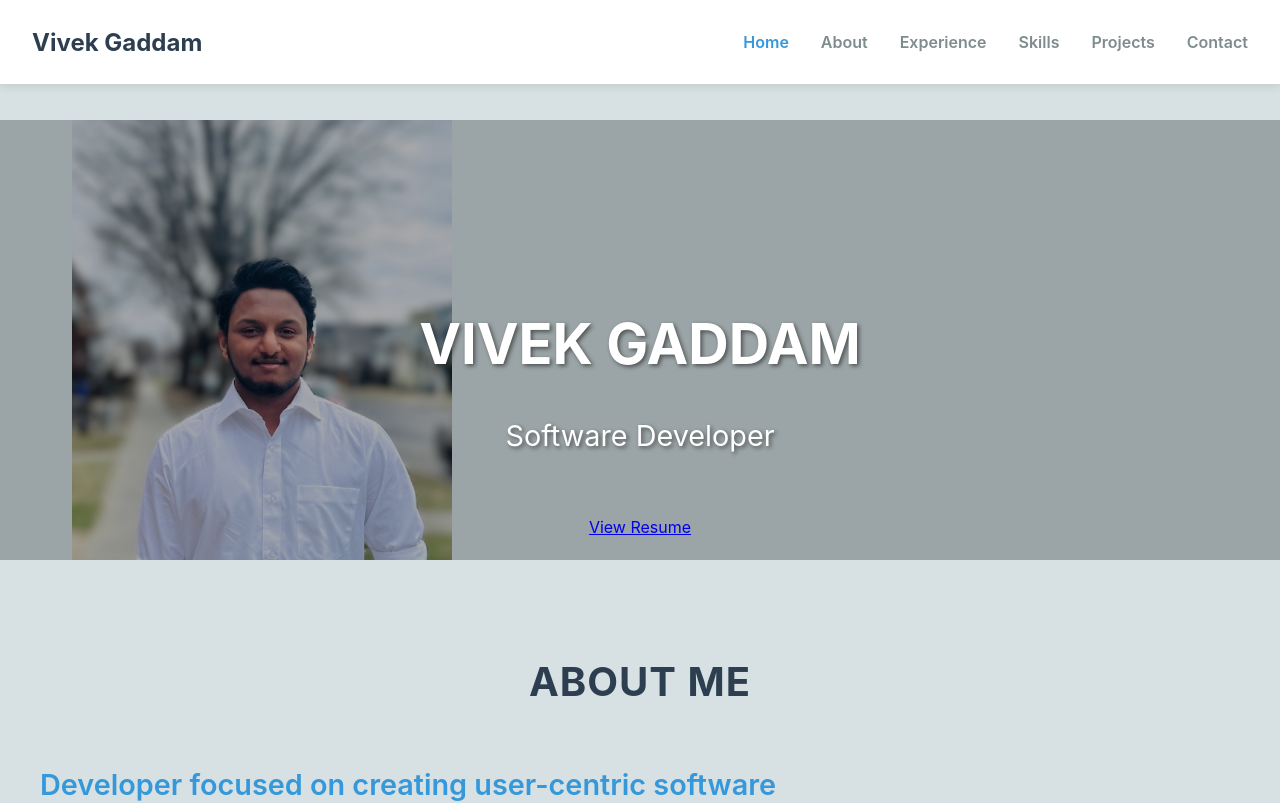
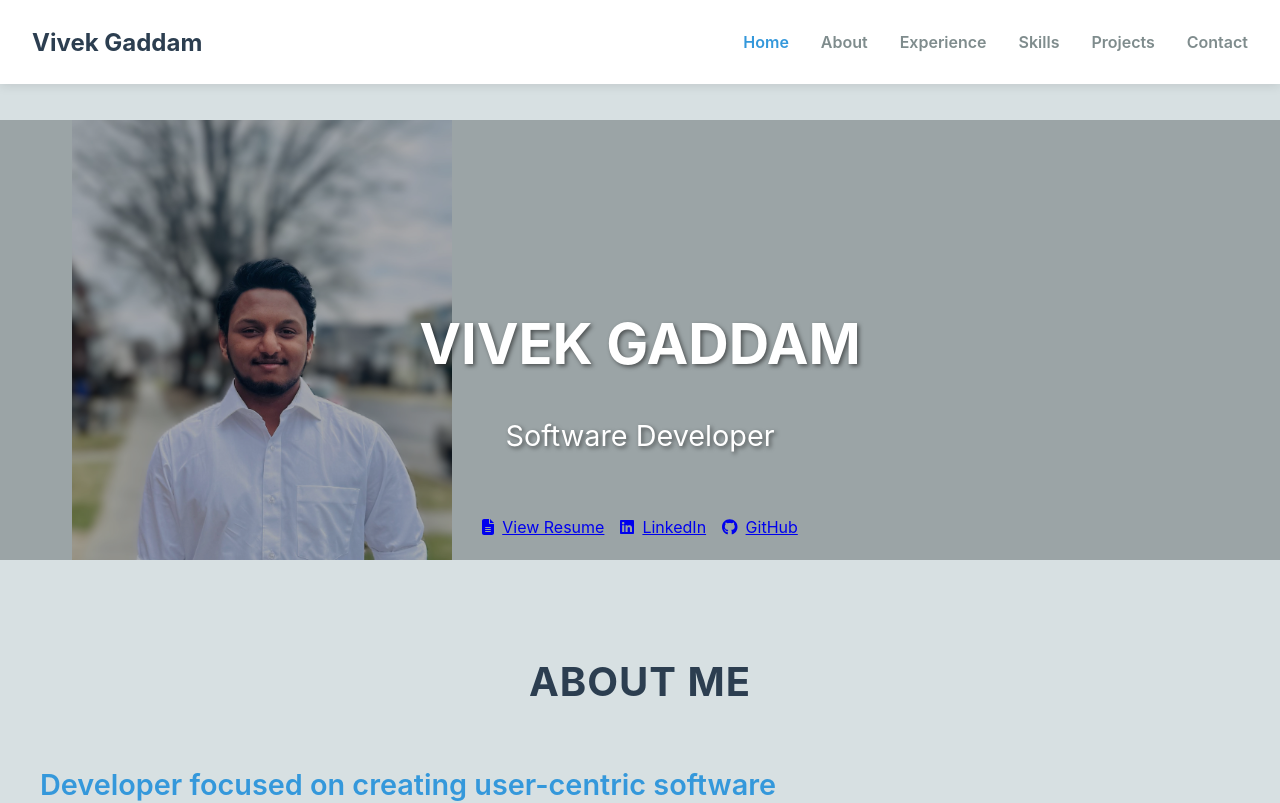
Before and after one commit to gaddamvivek/Vivek_Portfolio, a React (Create React App) app: page / in a window 1280 px wide. Shown: the top 803 px of the page. Built offline with nearby package versions, Linux system fonts and the light colour scheme.

Commit message:
Changes to hero

```diff
--- a/package.json
+++ b/package.json
@@ -6,6 +6,9 @@
   "homepage": "https://gaddamvivek.github.io/Vivek_Portfolio",
   "dependencies": {
     "@emailjs/browser": "^4.4.1",
+    "@fortawesome/free-brands-svg-icons": "^6.7.2",
+    "@fortawesome/free-solid-svg-icons": "^6.7.2",
+    "@fortawesome/react-fontawesome": "^0.2.2",
     "@testing-library/dom": "^10.4.0",
     "@testing-library/jest-dom": "^6.6.3",
     "@testing-library/react": "^16.3.0",
--- a/src/components/Hero.jsx
+++ b/src/components/Hero.jsx
@@ -1,6 +1,8 @@
 import React from 'react';
 import '../styles/Hero.css';
-
+import { FontAwesomeIcon } from '@fortawesome/react-fontawesome';
+import { faFileAlt } from '@fortawesome/free-solid-svg-icons';
+import { faLinkedin, faGithub } from '@fortawesome/free-brands-svg-icons';
 
 const Hero = () => {
   return (
@@ -15,7 +17,26 @@ const Hero = () => {
             rel="noopener noreferrer"
             className="btn btn-primary"
           >
+            <FontAwesomeIcon icon={faFileAlt} style={{ marginRight: '8px' }} />
             View Resume
+          </a>
+          <a
+            href="https://www.linkedin.com/in/vivek-gaddam/"  // Replace with your actual LinkedIn URL
+            target="_blank"
+            rel="noopener noreferrer"
+            className="btn btn-secondary"
+          >
+            <FontAwesomeIcon icon={faLinkedin} style={{ marginRight: '8px' }} />
+            LinkedIn
+          </a>
+          <a
+            href="https://github.com/gaddamvivek/" // Replace with your actual GitHub URL
+            target="_blank"
+            rel="noopener noreferrer"
+            className="btn btn-secondary"
+          >
+            <FontAwesomeIcon icon={faGithub} style={{ marginRight: '8px' }} />
+            GitHub
           </a>
         </div>
       </div>
--- a/src/styles/Hero.css
+++ b/src/styles/Hero.css
@@ -44,6 +44,10 @@
 
 .hero-cta {
   margin-top: 2rem;
+  display: flex;
+  gap: 1rem; /* Equal space between buttons */
+  flex-wrap: wrap;
+  justify-content: center;
 }
 
 .hero-content::before {
```
Also changed, not shown: 2 other files (tests, documents, lock files or other folders). Lines whose indentation alone changed are shown as unchanged.
